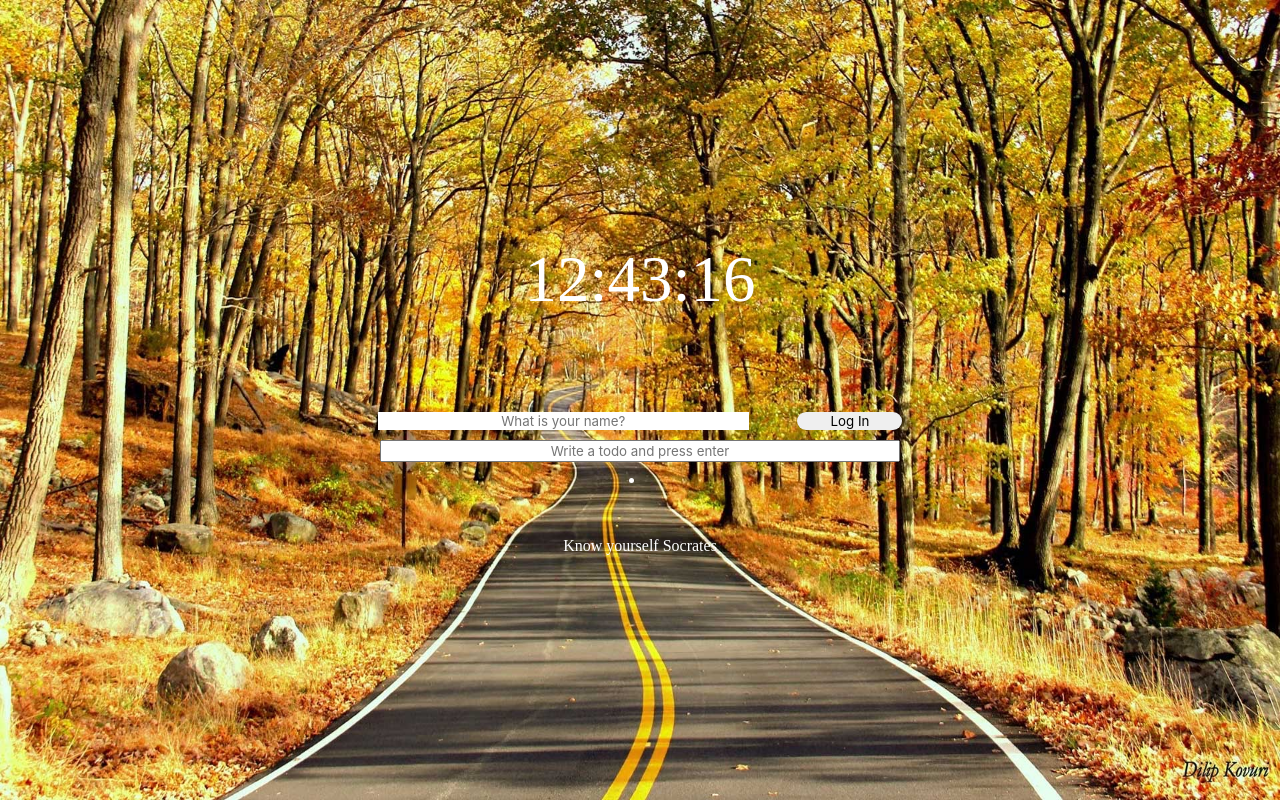
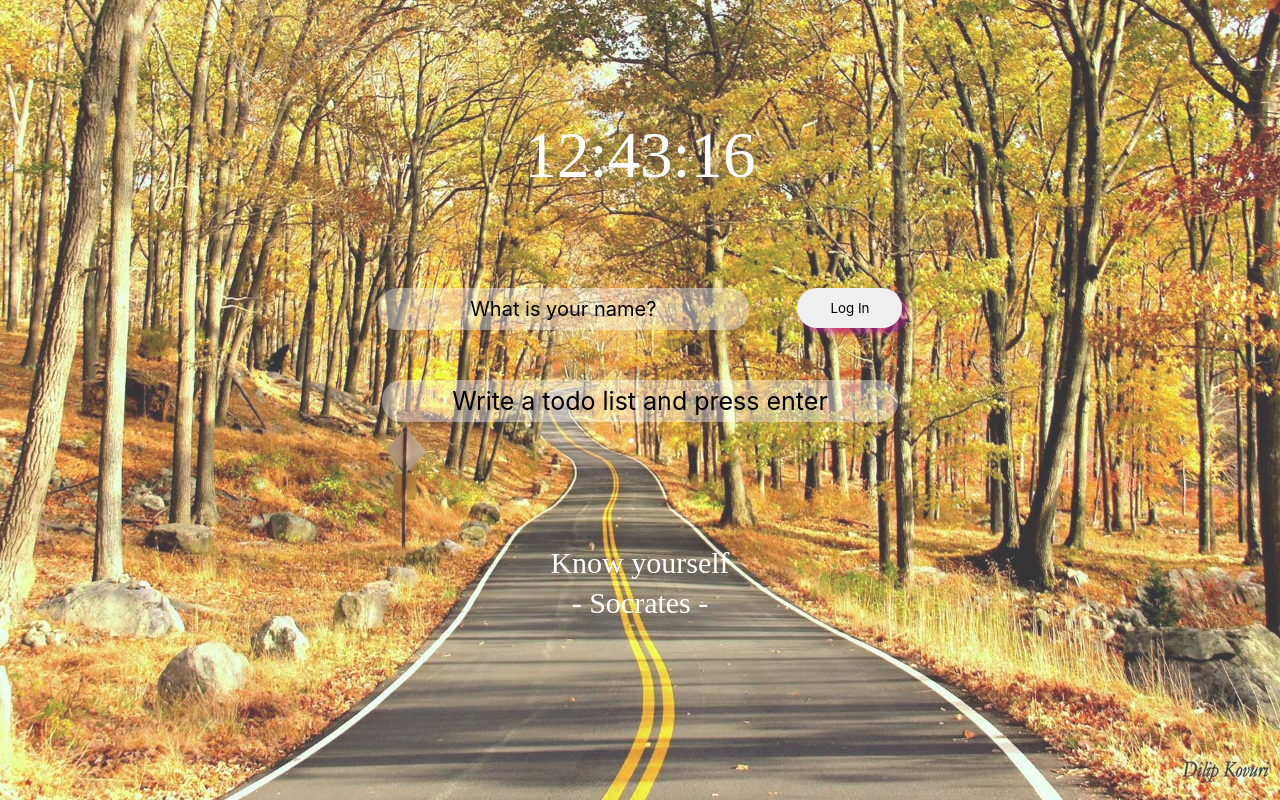
Before and after one commit to dongwoorhee/momentum_practice, a plain HTML site: page realindex.html in a window 1280 px wide. Drawn offline with Linux system fonts and the light colour scheme.

Commit message:
css finish

```diff
--- a/css/realstyle.css
+++ b/css/realstyle.css
@@ -27,6 +27,7 @@ body{
     width: 100vw;
     height: 100vh;
     z-index: -100;
+    opacity: 0.8;
 }
 
 * {
@@ -47,12 +48,18 @@ body{
 
 #todo-form input{
     width: 40vw;
+    height: 40px;
+    border-radius: 20px;
     color: #000;
+    background: rgba(252, 252, 252, 0.4);
+    border: none;
     margin-bottom: var(--margin-small);
+    font-size: 25px;
 }
 
 #todo-form input::placeholder {
     text-align: center;
+    color: rgba(0, 0, 0, 1);
 }
 
 #todo-list {
@@ -94,16 +101,23 @@ body{
     width:41vw;
     display: flex;
     justify-content: space-between;
-    margin-bottom: var(--margin-small);
+    margin-bottom: var(--margin-mid);
 }
 
 #enteredName {
     width: 70%;
+    height: 40px;
     border: none;
+    border-radius: 20px;
+    background: rgba(252, 252, 252, 0.4);
+    font-size: 20px;
+    color: cadetblue;
 }
 
 #enteredName::placeholder {
     text-align: center;
+    font-size: 20px;
+    color: black;
 }
 
 #logInBtn {
@@ -111,4 +125,31 @@ body{
     border: none;
     color: rgba(0, 0, 0, 1);
     border-radius: 20px;
+    height: 40px;
+    box-shadow: 5px 5px 5px rgba(190, 18, 162, 0.5);
 }
+
+#quote {
+    margin: 50px 50px;
+    display: flex;
+    flex-direction: column;
+    align-items: center;
+}
+
+#quote span {
+    font-size: 30px;
+    margin-bottom: var(--margin-small);
+}
+
+#weather {
+    position: absolute;
+    top: 20px;
+    right: 50px;
+    font-size: 20px;
+    display: flex;
+    flex-direction: column;
+}
+
+#weather span {
+    color: rgb(0, 0, 0);
+}
--- a/js/quote.js
+++ b/js/quote.js
@@ -49,4 +49,4 @@ const author = document.querySelector("#quote span:last-child");
 const todaysquote = quotes[Math.floor(Math.random()*quotes.length)];
 
 quote.innerText = todaysquote.quote;
-author.innerText = todaysquote.author;
+author.innerText = `- ${todaysquote.author} -`;
--- a/js/weather.js
+++ b/js/weather.js
@@ -17,8 +17,8 @@ function onSuccess(position){
         const weatherOfLocation = document.querySelector("#weather span:nth-child(2)");
         // console.log(weatherOfLocation);
 
-        nameOfLocation.innerText = data.name;
-        weatherOfLocation.innerText = `${data.weather[0].main} / ${data.main.temp}`;
+        nameOfLocation.innerText = `Place: ${data.name}`;
+        weatherOfLocation.innerText = `${data.weather[0].main} / ${data.main.temp}℃`;
 
     });
 }
--- a/realindex.html
+++ b/realindex.html
@@ -15,7 +15,7 @@
     </form>
     <h1 id="greeting" class="hidden"></h1>
     <form action="" id="todo-form">
-        <input type="text" placeholder="Write a todo and press enter" required>
+        <input type="text" placeholder="Write a todo list and press enter" required>
     </form>
     <ul id="todo-list"></ul>
     <div id="quote">
```
